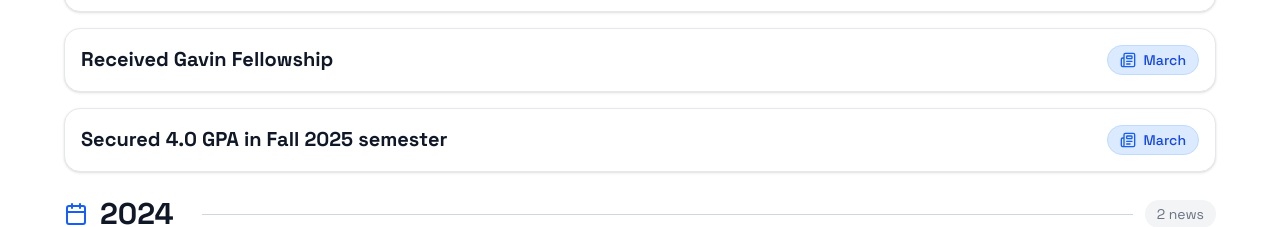
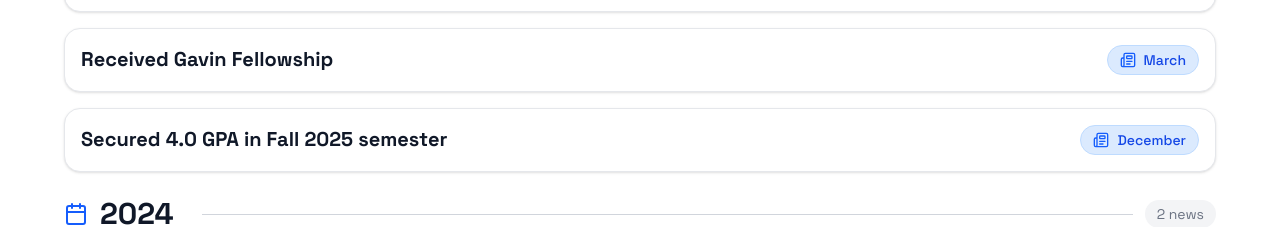
Before and after one commit to MahaZainab/MahaZainab.github.io, a React (Vite) app: page / in a window 1280 px wide. Shown: the part 2615-2842 px from the top of the page. Built offline with nearby package versions, Linux system fonts and the light colour scheme.

Commit message:
Auto commit on save

```diff
--- a/src/data/content.ts
+++ b/src/data/content.ts
@@ -172,7 +172,7 @@ export const news: News[] = [
     id: 7,
     title: "Secured 4.0 GPA in Fall 2025 semester",
     year: "2025",
-    category: "March",
+    category: "December",
   },
 ];
 
```
